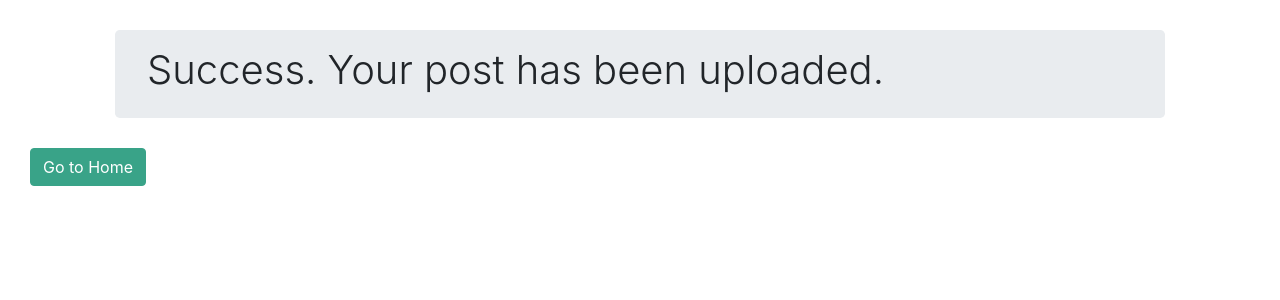
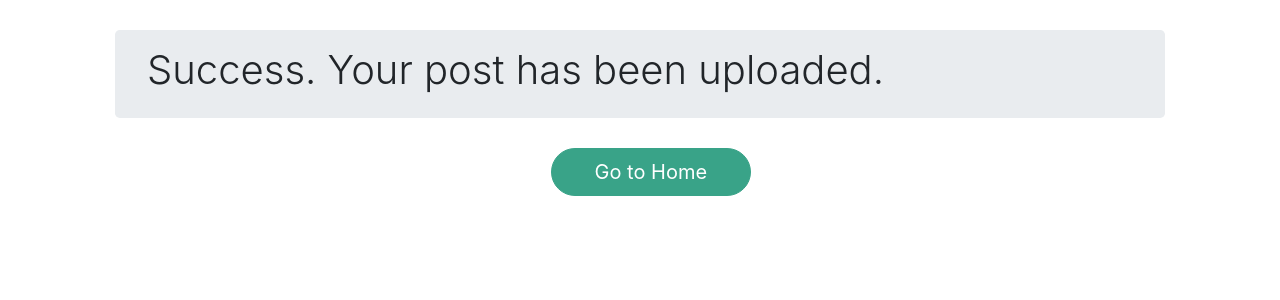
Before and after one commit to mohnish-7/article-it, a Flask app: template templates/upload_post_success.html in a window 1280 px wide. Shown: the top 300 px of the page. Run offline with Flask 2, Linux system fonts and the light colour scheme; the template is opened without the code that fills it, so the values that code supplies are empty; some libraries are stand-ins or nearby versions.

Commit message:
Add files via upload

```diff
--- a/templates/upload_post_success.html
+++ b/templates/upload_post_success.html
@@ -23,9 +23,9 @@
       <h1 class="display-4">Success. Your post has been uploaded.</h1>
     </div>
 
-    <form class="" action="\" method="post">
-      <div class="col-11">
-        <button type="submit" name="go-home" class="btn btn-turquoise mb-3 post-button">Go to Home</button>
+    <form action="\" method="post">
+      <div class="gap-2 col-2 mx-auto">
+        <button class="btn btn-turquoise btn-lg post-button-big" type="submit">Go to Home</button>
       </div>
     </form>
   </div>
```
Also changed, not shown: db_directory/testdb.sqlite3.
